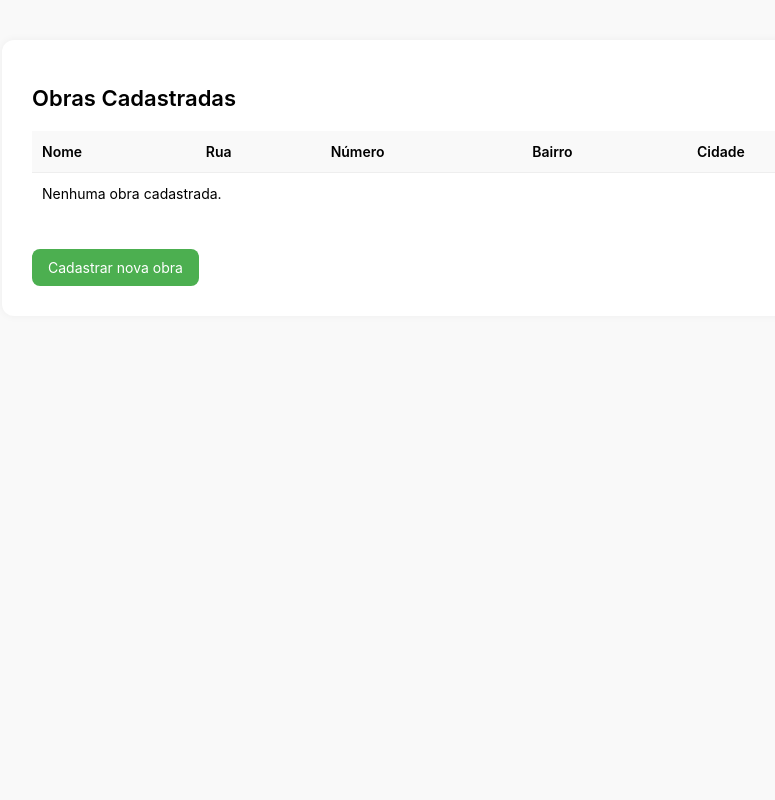
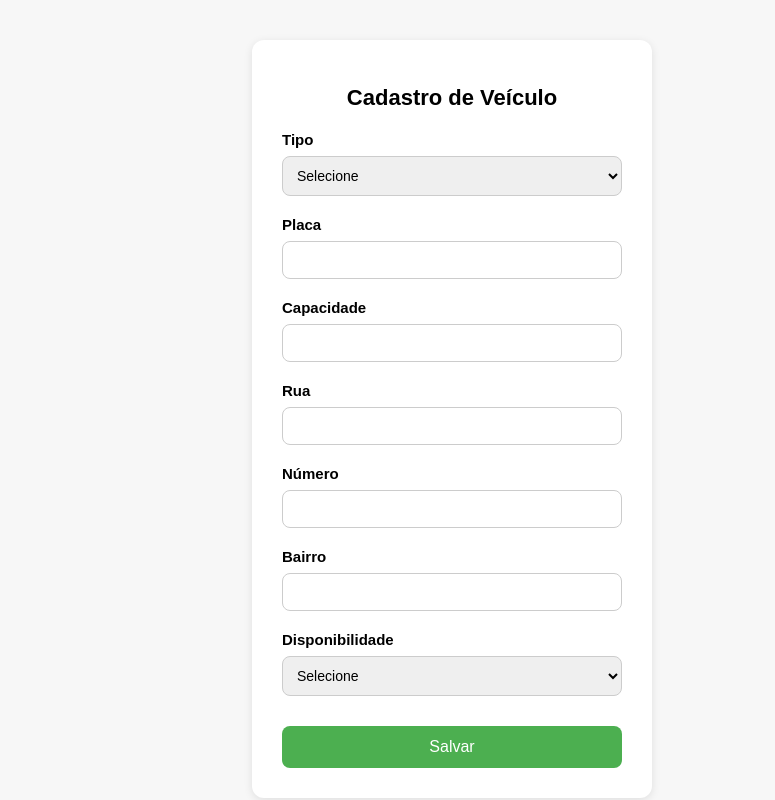
Before and after one commit to pedrokourly/uaiRoute, a Django app: template uairoute/obras/templates/obras/index.html in a window 1280 px wide. Shown: the whole page, without its empty margins (188-963 px from the left). Run offline with Django 5.2, Linux system fonts and the light colour scheme; the template is opened without the code that fills it, so the values that code supplies are empty.

Commit message:
pipipipipip

```diff
--- a/uairoute/obras/templates/obras/index.html
+++ b/uairoute/obras/templates/obras/index.html
@@ -2,15 +2,15 @@
 <html lang="pt-br">
 <head>
     <meta charset="UTF-8">
-    <title>Obras Cadastradas</title>
+    <title>Cadastrar Veículo</title>
     <style>
         * {
             box-sizing: border-box;
         }
 
         body {
-            font-family: -apple-system, BlinkMacSystemFont, "Segoe UI", Roboto, Helvetica, Arial, sans-serif;
-            background-color: #f9f9f9;
+            font-family: Arial, sans-serif;
+            background-color: #f7f7f7;
             display: flex;
             justify-content: center;
             align-items: flex-start;
@@ -19,141 +19,107 @@
             margin: 0;
         }
 
-        .container {
-            background-color: #fff;
+        form {
+            background-color: white;
             padding: 30px;
             border-radius: 12px;
-            box-shadow: 0 0 8px rgba(0, 0, 0, 0.05);
+            box-shadow: 0 2px 8px rgba(0, 0, 0, 0.1);
             width: 100%;
-            max-width: 900px;
+            max-width: 400px;
         }
 
         h1 {
             font-size: 22px;
             margin-bottom: 20px;
-            font-weight: 600;
+            font-weight: bold;
+            text-align: center;
         }
 
-        table {
-            width: 100%;
-            border-collapse: collapse;
-            margin-bottom: 20px;
+        label {
+            font-size: 15px;
+            font-weight: bold;
+            display: block;
+            margin-top: 20px;
         }
 
-        table th, table td {
-            padding: 12px 10px;
-            border-bottom: 1px solid #eee;
-            text-align: left;
-            vertical-align: middle;
+        input[type="text"],
+        input[type="number"],
+        select {
+            width: 100%;
+            padding: 10px;
+            margin-top: 8px;
+            border: 1px solid #ccc;
+            border-radius: 8px;
             font-size: 14px;
         }
 
-        table th {
-            background-color: #f9f9f9;
-            font-weight: 600;
+        input:focus,
+        select:focus {
+            outline: none;
+            border-color: #999;
         }
 
-        table tr:last-child td {
-            border-bottom: none;
+        button[type="submit"] {
+            width: 100%;
+            padding: 12px;
+            margin-top: 30px;
+            border: none;
+            background-color: #4CAF50;
+            color: white;
+            border-radius: 8px;
+            font-size: 16px;
+            cursor: pointer;
         }
 
-        .botao-acao {
-            padding: 6px 10px;
-            margin-left: 4px;
-            background-color: #f1f1f1;
-            border: 1px solid #ccc;
-            border-radius: 8px;
-            cursor: pointer;
-            font-size: 13px;
-            transition: background-color 0.2s;
-        }
-
-        .botao-acao:hover {
-            background-color: #ddd;
+        button[type="submit"]:hover {
+            background-color: #45a049;
         }
 
         a {
-            display: inline-block;
-            margin-top: 10px;
+            display: block;
+            text-align: center;
+            margin-top: 20px;
             text-decoration: none;
-            color: #4CAF50;
-            font-size: 14px;
+            color: #333;
         }
-
-        a:hover {
-            text-decoration: underline;
-        }
-
-        .botao-verde {
-            background-color: #4CAF50;
-            color: white;
-            padding: 10px 16px;
-            border-radius: 8px;
-            text-align: center;
-            border: none;
-            cursor: pointer;
-            transition: background-color 0.3s;
-            margin-top: 15px;
-        }
-
-        .botao-verde:hover {
-            background-color: #45a049;
-        }
-
     </style>
 </head>
 <body>
+    <form method="post">
+        <h1>Cadastro de Veículo</h1>
 
-<div class="container">
-    <h1>Obras Cadastradas</h1>
+        <label for="tipo">Tipo</label>
+        <select id="tipo" name="tipo" required>
+            <option value="">Selecione</option>
+            <option value="Carro">Carro</option>
+            <option value="Van">Van</option>
+            <option value="Ônibus">Ônibus</option>
+            <option value="Caminhão">Caminhão</option>
+        </select>
 
-    <table>
-        <thead>
-            <tr>
-                <th>Nome</th>
-                <th>Rua</th>
-                <th>Número</th>
-                <th>Bairro</th>
-                <th>Cidade</th>
-            </tr>
-        </thead>
-        <tbody id="tabelaObras">
-            <tr><td colspan="5">Nenhuma obra cadastrada.</td></tr>
-        </tbody>
-    </table>
+        <label for="placa">Placa</label>
+        <input type="text" id="placa" name="placa" required>
 
-    <a class="botao-verde" href="cadastrar.html">Cadastrar nova obra</a>
-</div>
+        <label for="capacidade">Capacidade</label>
+        <input type="number" id="capacidade" name="capacidade" min="1" required>
 
-<script>
-    const tabelaObras = document.getElementById('tabelaObras');
+        <label for="rua">Rua</label>
+        <input type="text" id="rua" name="rua" required>
 
-    function atualizarTabela() {
-        const obras = JSON.parse(localStorage.getItem('obras')) || [];
-        tabelaObras.innerHTML = '';
+        <label for="numero">Número</label>
+        <input type="text" id="numero" name="numero" required>
 
-        if (obras.length === 0) {
-            tabelaObras.innerHTML = '<tr><td colspan="5">Nenhuma obra cadastrada.</td></tr>';
-            return;
-        }
+        <label for="bairro">Bairro</label>
+        <input type="text" id="bairro" name="bairro" required>
 
-        obras.forEach((obra) => {
-            const tr = document.createElement('tr');
+        <label for="disponibilidade">Disponibilidade</label>
+        <select id="disponibilidade" name="disponibilidade" required>
+            <option value="">Selecione</option>
+            <option value="Disponível">Disponível</option>
+            <option value="Indisponível">Indisponível</option>
+        </select>
 
-            tr.innerHTML = `
-                <td>${obra.nome}</td>
-                <td>${obra.rua} <button class="botao-acao" onclick="verNoMapa('${obra.rua}, ${obra.cidade}')">Ver</button></td>
-                <td>${obra.numero} <button class="botao-acao" onclick="verNoMapa('${obra.numero}, ${obra.cidade}')">Ver</button></td>
-                <td>${obra.bairro} <button class="botao-acao" onclick="verNoMapa('${obra.bairro}, ${obra.cidade}')">Ver</button></td>
-                <td>${obra.cidade}</td>
-            `;
-
-            tabelaObras.appendChild(tr);
-        });
-    }
-
-    atualizarTabela();
-</script>
-
+        <button type="submit">Salvar</button>
+    </form>
 </body>
 </html>
```
